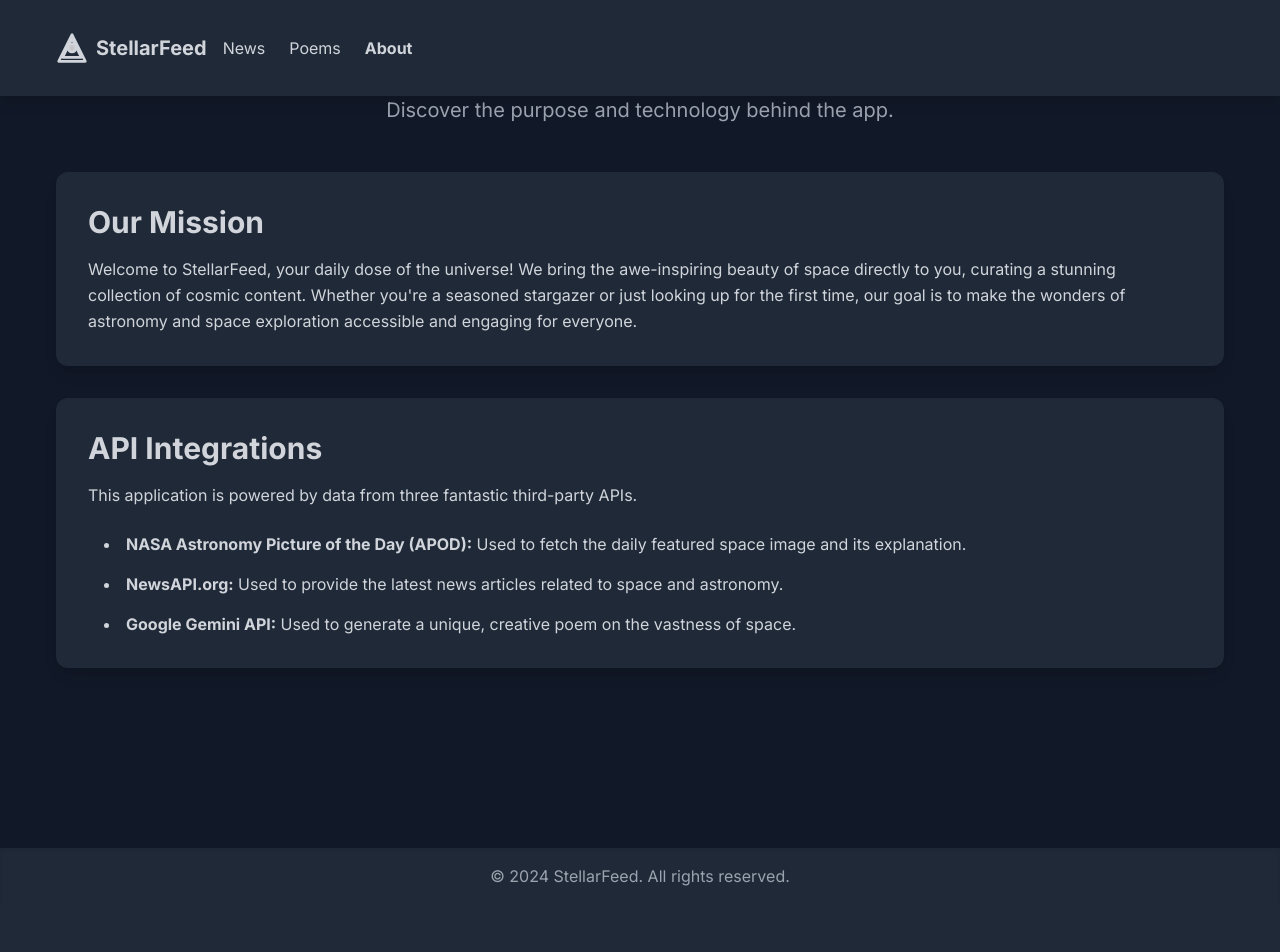
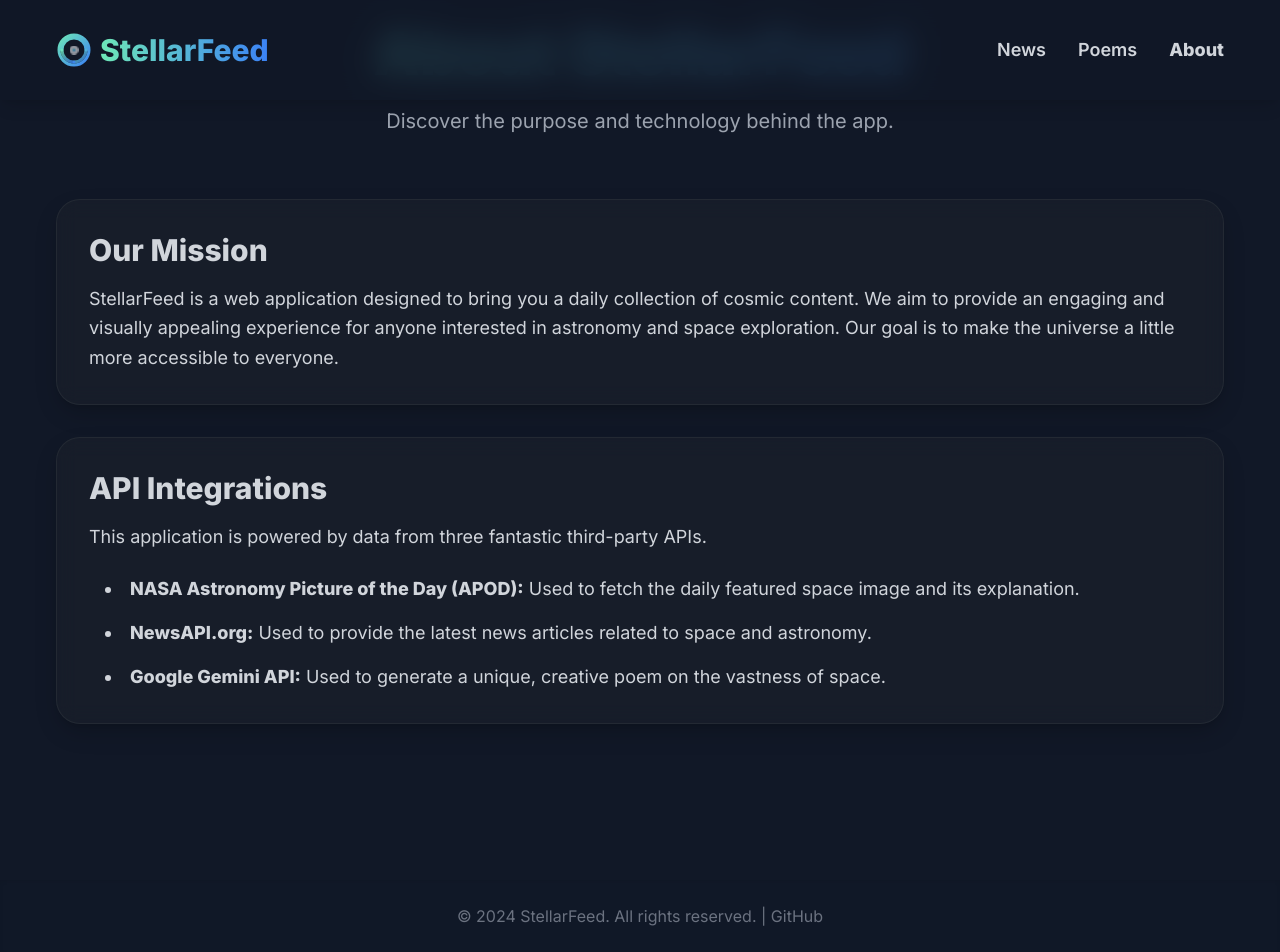
Before and after one commit to mpoojaverma/StellarFeed, a Flask app: page /about in a window 1280 px wide. Before the commit the page ends 886 px from the top, so only its background shows below. Run offline with Flask 2, Linux system fonts and the light colour scheme; parts of the project's set-up code (start-up, migrations or seed data) failed here and were passed over.

Commit message:
Update about.html

```diff
--- a/templates/about.html
+++ b/templates/about.html
@@ -6,7 +6,7 @@
     <title>About StellarFeed</title>
     <link href="https://cdnjs.cloudflare.com/ajax/libs/tailwindcss/2.2.19/tailwind.min.css" rel="stylesheet">
     <style>
-        @import url('https://fonts.googleapis.com/css2?family=Inter:wght@400;700&display=swap');
+        @import url('https://fonts.googleapis.com/css2?family=Inter:wght@400;600;800&display=swap');
         body {
             font-family: 'Inter', sans-serif;
             background-color: #0d1117;
@@ -17,60 +17,91 @@
             margin: 0 auto;
             padding: 1rem;
         }
+        .card {
+            background-color: rgba(26, 32, 44, 0.7);
+            backdrop-filter: blur(10px);
+            border-radius: 1.5rem;
+            box-shadow: 0 10px 25px -3px rgba(0,0,0,0.2), 0 4px 6px -2px rgba(0,0,0,0.1);
+            border: 1px solid rgba(49, 54, 63, 0.5);
+            transition: transform 0.3s ease-in-out, box-shadow 0.3s ease-in-out;
+        }
+        .card:hover {
+            transform: translateY(-8px) scale(1.02);
+            box-shadow: 0 20px 40px -5px rgba(0,0,0,0.3);
+            border-color: #60a5fa;
+        }
+        .gradient-text {
+            background: linear-gradient(90deg, #6ee7b7, #3b82f6);
+            -webkit-background-clip: text;
+            -webkit-text-fill-color: transparent;
+            background-clip: text;
+            color: transparent;
+        }
     </style>
 </head>
 <body class="bg-gray-900 text-gray-300">
     <!-- Navigation Bar -->
-    <nav class="bg-gray-800 p-4 shadow-lg fixed w-full z-10">
+    <nav class="bg-gray-900 bg-opacity-80 backdrop-filter backdrop-blur-lg p-4 shadow-lg fixed w-full z-10">
         <div class="container flex justify-between items-center">
             <div class="flex items-center space-x-4">
-                <div class="flex items-center justify-center space-x-2">
-                    <svg xmlns="http://www.w3.org/2000/svg" width="32" height="32" viewBox="0 0 24 24" fill="none" stroke="currentColor" stroke-width="2" stroke-linecap="round" stroke-linejoin="round" class="text-teal-400">
-                        <path d="M12 2L2 22h20L12 2z" />
-                        <path d="M12 5L5 19h14L12 5z" />
-                        <circle cx="12" cy="12" r="3" fill="#c5c6c7"/>
+                <a href="/" class="flex items-center justify-center space-x-2">
+                    <svg xmlns="http://www.w3.org/2000/svg" width="36" height="36" viewBox="0 0 24 24" fill="none" stroke="currentColor" stroke-width="2" stroke-linecap="round" stroke-linejoin="round" class="text-teal-400">
+                        <defs>
+                            <linearGradient id="galaxyGradient" x1="0%" y1="0%" x2="100%" y2="100%">
+                                <stop offset="0%" stop-color="#6ee7b7"/>
+                                <stop offset="100%" stop-color="#3b82f6"/>
+                            </linearGradient>
+                        </defs>
+                        <g class="galaxy-arms" stroke="url(#galaxyGradient)">
+                            <path d="M12 2c-5.523 0-10 4.477-10 10s4.477 10 10 10 10-4.477 10-10-4.477-10-10-10zM12 4a8 8 0 0 0-8 8M12 4a8 8 0 0 1 8 8"/>
+                            <path d="M12 20a8 8 0 0 0 8-8" stroke-opacity="0.8"/>
+                            <path d="M12 20a8 8 0 0 1-8-8" stroke-opacity="0.8"/>
+                        </g>
+                        <circle cx="12" cy="12" r="2" fill="url(#galaxyGradient)" class="animate-pulse"/>
                     </svg>
-                    <a href="/" class="text-xl font-bold text-teal-400 hover:text-teal-200 transition-colors duration-300">StellarFeed</a>
-                </div>
-                <div class="hidden md:flex space-x-6">
-                    <a href="/news" class="text-gray-300 hover:text-teal-400 transition-colors duration-300">News</a>
-                    <a href="/poems" class="text-gray-300 hover:text-teal-400 transition-colors duration-300">Poems</a>
-                    <a href="/about" class="text-gray-300 hover:text-teal-400 transition-colors duration-300 font-bold">About</a>
-                </div>
+                    <span class="text-3xl font-extrabold gradient-text">StellarFeed</span>
+                </a>
+            </div>
+            <div class="hidden md:flex space-x-8 text-lg font-semibold">
+                <a href="/news" class="text-gray-300 hover:text-teal-400 transition-colors duration-300">News</a>
+                <a href="/poems" class="text-gray-300 hover:text-teal-400 transition-colors duration-300">Poems</a>
+                <a href="/about" class="text-teal-400 hover:text-teal-200 transition-colors duration-300 font-bold">About</a>
             </div>
             <div class="md:hidden">
                 <button id="menu-button" class="text-gray-300 hover:text-teal-400 focus:outline-none">
-                    <svg xmlns="http://www.w3.org/2000/svg" class="h-6 w-6" fill="none" viewBox="0 0 24 24" stroke="currentColor">
+                    <svg xmlns="http://www.w3.org/2000/svg" class="h-8 w-8" fill="none" viewBox="0 0 24 24" stroke="currentColor">
                         <path stroke-linecap="round" stroke-linejoin="round" stroke-width="2" d="M4 6h16M4 12h16M4 18h16" />
                     </svg>
                 </button>
             </div>
         </div>
-        <div id="mobile-menu" class="md:hidden hidden bg-gray-800 text-center transition-all duration-300 ease-in-out">
-            <a href="/news" class="block py-2 text-gray-300 hover:bg-gray-700 transition-colors duration-300">News</a>
-            <a href="/poems" class="block py-2 text-gray-300 hover:bg-gray-700 transition-colors duration-300">Poems</a>
-            <a href="/about" class="block py-2 text-gray-300 hover:bg-gray-700 transition-colors duration-300">About</a>
+        <div id="mobile-menu" class="md:hidden hidden bg-gray-900 bg-opacity-90 text-center transition-all duration-300 ease-in-out mt-4">
+            <a href="/news" class="block py-3 text-gray-300 hover:bg-gray-800 transition-colors duration-300 font-bold">News</a>
+            <a href="/poems" class="block py-3 text-gray-300 hover:bg-gray-800 transition-colors duration-300 font-bold">Poems</a>
+            <a href="/about" class="block py-3 text-gray-300 hover:bg-gray-800 transition-colors duration-300 font-bold">About</a>
         </div>
     </nav>
-    <main class="pt-24 container min-h-screen">
-        <h1 class="text-4xl font-extrabold text-center mb-10 text-transparent bg-clip-text bg-gradient-to-r from-teal-400 to-cyan-500">
-            About StellarFeed
-        </h1>
-        <p class="text-xl text-center mb-12 text-gray-400">Discover the purpose and technology behind the app.</p>
+    <main class="pt-32 container min-h-screen">
+        <header class="text-center mb-16">
+            <h1 class="text-6xl font-extrabold gradient-text leading-tight">
+                About StellarFeed
+            </h1>
+            <p class="text-xl mt-4 text-gray-400">Discover the purpose and technology behind the app.</p>
+        </header>
 
-        <section class="p-8 bg-gray-800 rounded-xl shadow-lg mb-8">
+        <section class="p-8 card mb-8">
             <h2 class="text-3xl font-bold mb-4 text-teal-400">Our Mission</h2>
-            <p class="text-gray-300 leading-relaxed">
-                Welcome to StellarFeed, your daily dose of the universe! We bring the awe-inspiring beauty of space directly to you, curating a stunning collection of cosmic content. Whether you're a seasoned stargazer or just looking up for the first time, our goal is to make the wonders of astronomy and space exploration accessible and engaging for everyone.
+            <p class="text-gray-300 leading-relaxed text-lg">
+                StellarFeed is a web application designed to bring you a daily collection of cosmic content. We aim to provide an engaging and visually appealing experience for anyone interested in astronomy and space exploration. Our goal is to make the universe a little more accessible to everyone.
             </p>
         </section>
 
-        <section class="p-8 bg-gray-800 rounded-xl shadow-lg">
+        <section class="p-8 card">
             <h2 class="text-3xl font-bold mb-4 text-teal-400">API Integrations</h2>
-            <p class="text-gray-300 leading-relaxed mb-6">
+            <p class="text-gray-300 leading-relaxed mb-6 text-lg">
                 This application is powered by data from three fantastic third-party APIs.
             </p>
-            <ul class="list-disc list-inside space-y-4 text-gray-300">
+            <ul class="list-disc list-inside space-y-4 text-gray-300 text-lg">
                 <li class="pl-4">
                     <strong class="text-teal-400">NASA Astronomy Picture of the Day (APOD):</strong> Used to fetch the daily featured space image and its explanation.
                 </li>
@@ -84,8 +115,8 @@
         </section>
     </main>
     <!-- Footer -->
-    <footer class="bg-gray-800 p-4 text-center mt-12 shadow-inner">
-        <p class="text-gray-400">&copy; 2024 StellarFeed. All rights reserved.</p>
+    <footer class="bg-gray-900 bg-opacity-80 p-6 text-center mt-20 shadow-inner">
+        <p class="text-gray-500">&copy; 2024 StellarFeed. All rights reserved. | <a href="https://github.com/mpoojaverma/StellarFeed" target="_blank" class="hover:text-teal-400 transition-colors">GitHub</a></p>
     </footer>
 
     <script>
@@ -93,7 +124,9 @@
             const menu = document.getElementById('mobile-menu');
             if (menu.classList.contains('hidden')) {
                 menu.classList.remove('hidden');
+                menu.classList.add('flex');
             } else {
+                menu.classList.remove('flex');
                 menu.classList.add('hidden');
             }
         });
```
